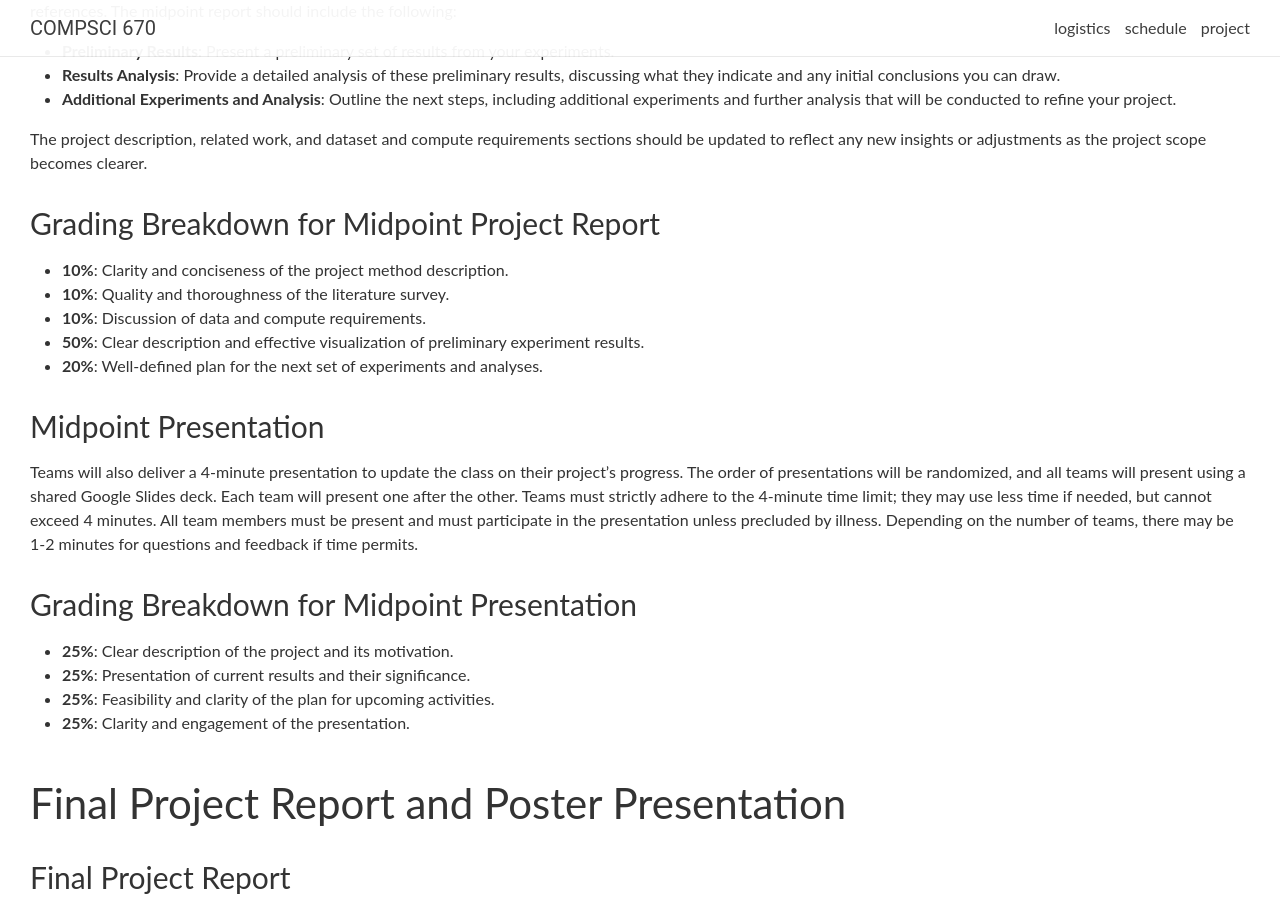
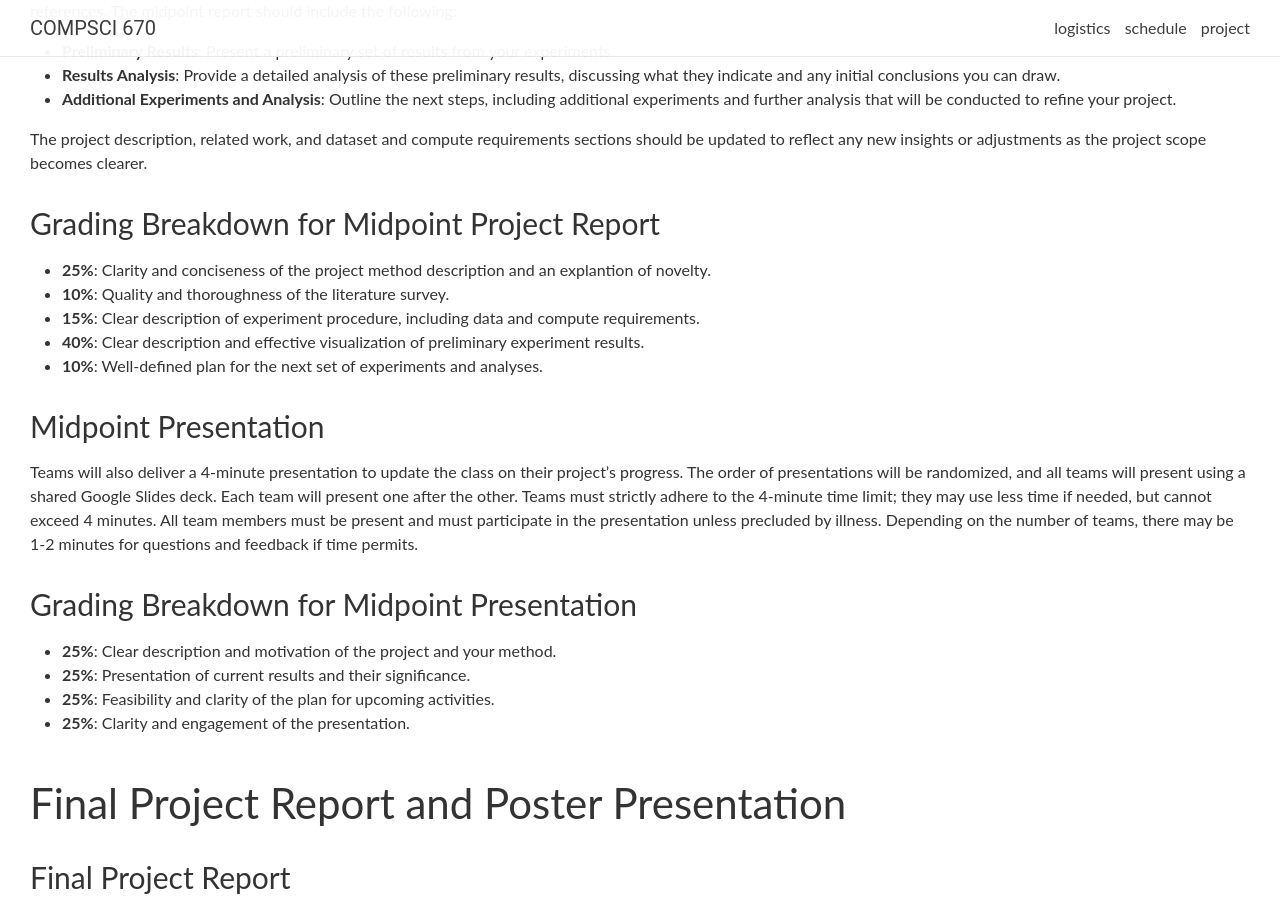
Before and after one commit to cvl-umass/compsci670-fall-2024, a Jekyll site: the page built from _pages/project.md, in a window 1280 px wide and 900 px high, scrolled down 3055 px. Built offline with Jekyll 4.4.1, drawn with Linux system fonts in a browser that asks for light colours; nearby versions of some CDN libraries; comment, search, counter and statistics services are not loaded.

Commit message:
clarifying report and presentation grading

```diff
--- a/_pages/project.md
+++ b/_pages/project.md
@@ -86,17 +86,17 @@ Teams are required to submit a 4-page midpoint project report (excluding referen
 The project description, related work, and dataset and compute requirements sections should be updated to reflect any new insights or adjustments as the project scope becomes clearer.
 
 ### Grading Breakdown for Midpoint Project Report
-- **10%**: Clarity and conciseness of the project method description.
+- **25%**: Clarity and conciseness of the project method description and an explantion of novelty.
 - **10%**: Quality and thoroughness of the literature survey.
-- **10%**: Discussion of data and compute requirements.
-- **50%**: Clear description and effective visualization of preliminary experiment results.
-- **20%**: Well-defined plan for the next set of experiments and analyses.
+- **15%**: Clear description of experiment procedure, including data and compute requirements.
+- **40%**: Clear description and effective visualization of preliminary experiment results.
+- **10%**: Well-defined plan for the next set of experiments and analyses.
 
 ### Midpoint Presentation
 Teams will also deliver a 4-minute presentation to update the class on their project's progress. The order of presentations will be randomized, and all teams will present using a shared Google Slides deck. Each team will present one after the other. Teams must strictly adhere to the 4-minute time limit; they may use less time if needed, but cannot exceed 4 minutes. All team members must be present and must participate in the presentation unless precluded by illness. Depending on the number of teams, there may be 1-2 minutes for questions and feedback if time permits.
 
 ### Grading Breakdown for Midpoint Presentation
-- **25%**: Clear description of the project and its motivation.
+- **25%**: Clear description and motivation of the project and your method.
 - **25%**: Presentation of current results and their significance.
 - **25%**: Feasibility and clarity of the plan for upcoming activities.
 - **25%**: Clarity and engagement of the presentation.
```
